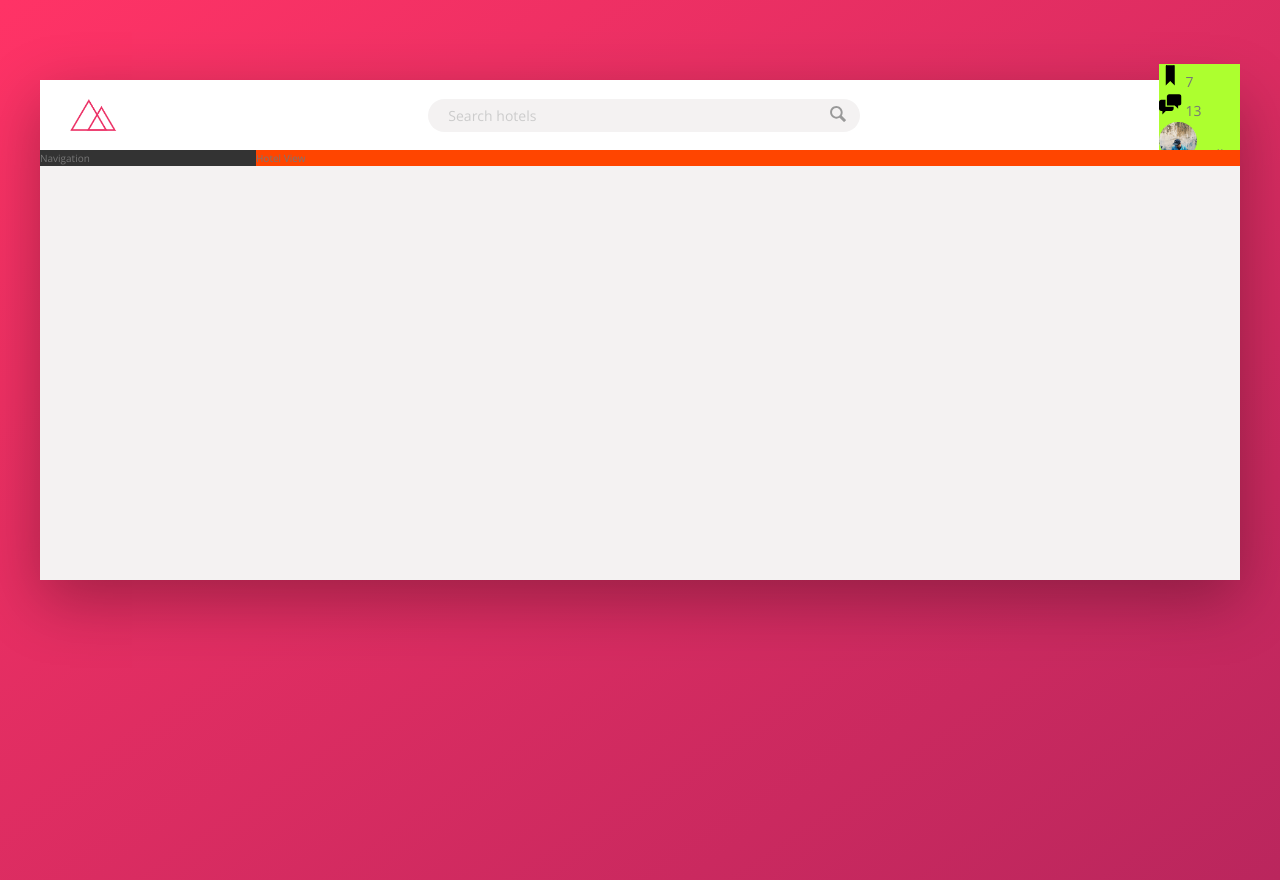
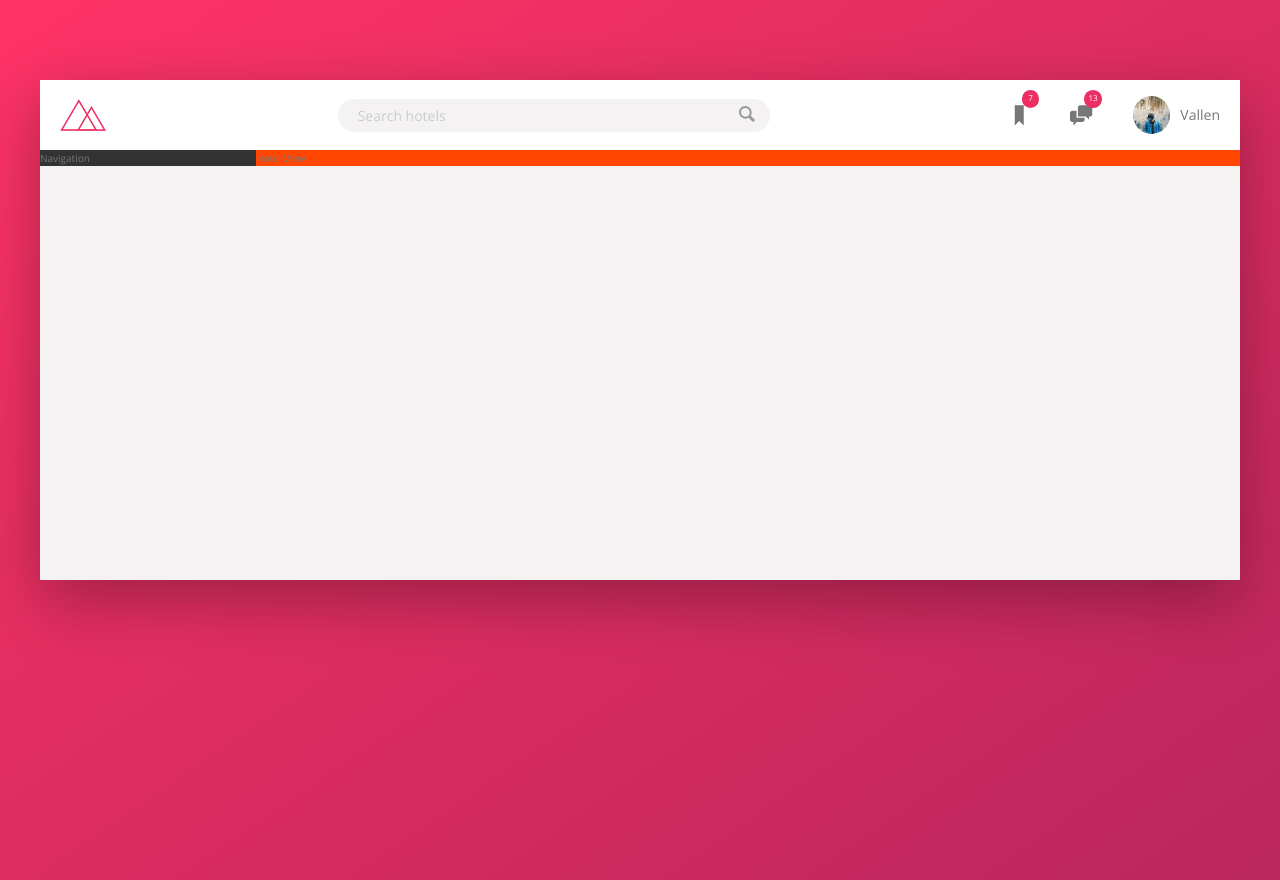
Before and after one commit to vallendito/trillo-flex-sass, a website: page index.html in a window 1280 px wide. Drawn offline with nearby package versions, Linux system fonts and the light colour scheme.

Commit message:
fix style in header

```diff
--- a/sass/_components.scss
+++ b/sass/_components.scss
@@ -3,7 +3,7 @@
 
 .logo {
     height: 3.25rem;
-    margin-left: 3rem;
+    margin-left: 2rem;
 }
 
 /////////////////////////
@@ -68,31 +68,52 @@
 /////////////////////////
 // USER NAVIGATION
 .user-nav {
-    background-color: greenyellow;
+    align-self: stretch;
+
+    display: flex;
+    align-items: center;
+
+    & > * {
+        padding: 0 2rem;
+        cursor: pointer;
+        height: 100%;
+        display: flex;
+        align-items: center;
+    }
+
+    & > *:hover {
+        background-color: var(--color-grey-light-2);
+    }
+
     &__icon-box {
-
+        position: relative;
     }
 
     &__icon {
         height: 2.25rem;
         width: 2.25rem;
-
+        fill: var(--color-grey-dark-2);
     }
 
     &__notification {
+        font-size: .8rem;
+        height: 1.75rem;
+        width: 1.75rem;
+        border-radius: 50%;
+        background-color: var(--color-primary);
+        color: #fff;
+        position: absolute;
+        top: 1rem;
+        right: 1.1rem;
 
-    }
-
-    &__user {
-
+        display: flex;
+        justify-content: center;
+        align-items: center;
     }
 
     &__user-photo {
         height: 3.75rem;
         border-radius: 50%;
-    }
-
-    &__user-name {
-
+        margin-right: 1rem;
     }
 }
```
Also changed, not shown: css/style.css.
